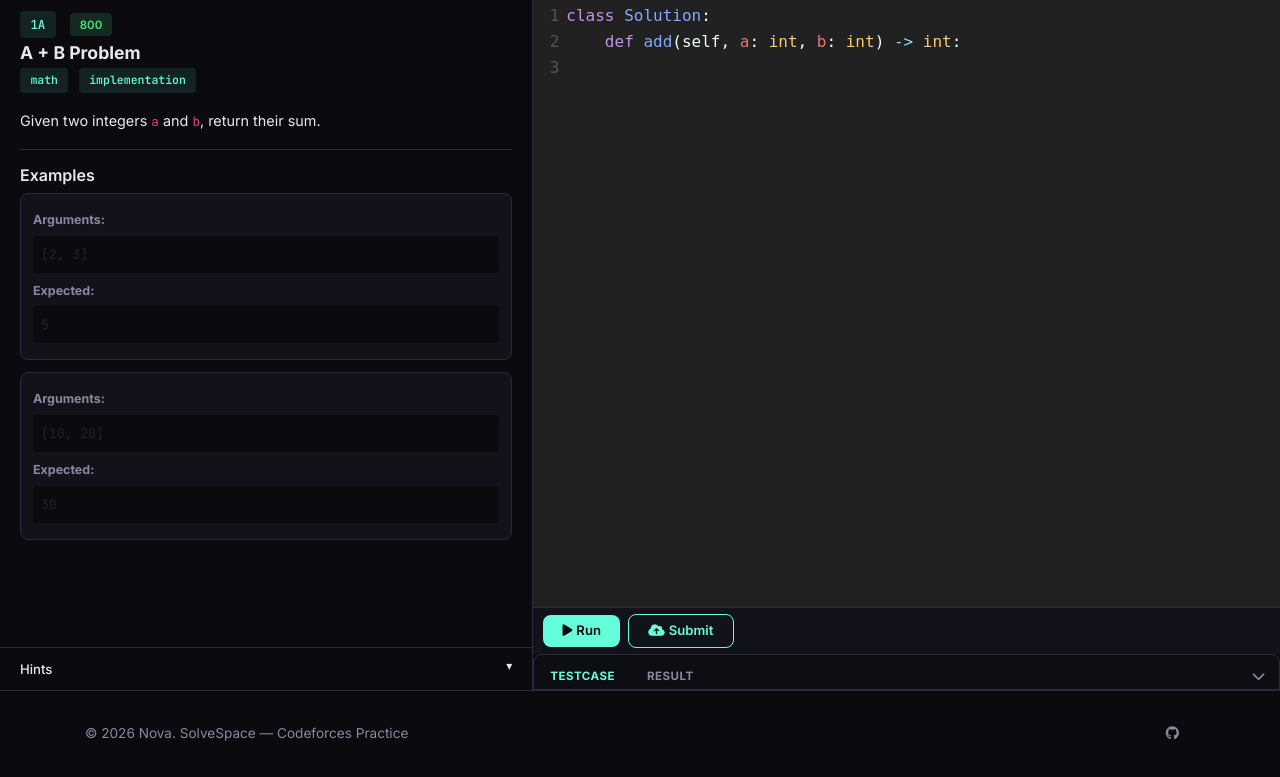
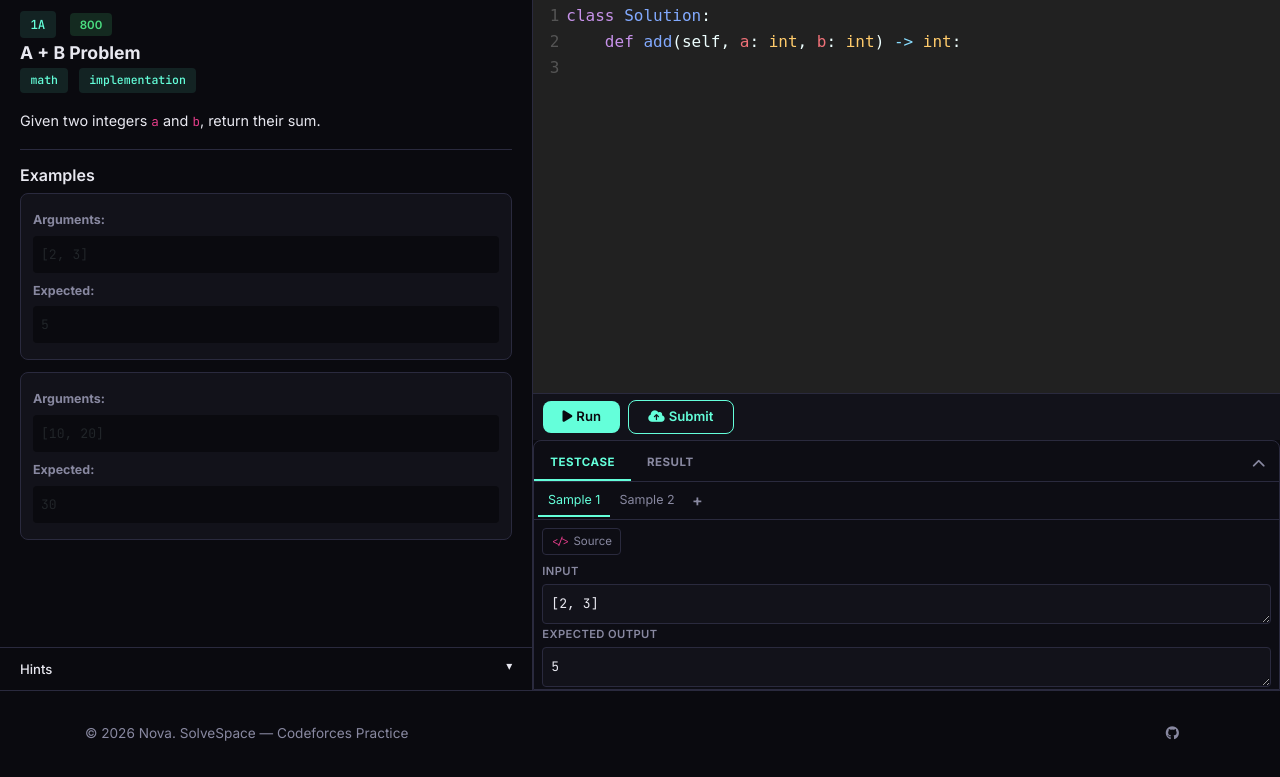
Before and after one commit to NovaProtocol/PracticeForge, a Flask app: page /problem/1/A/ in a window 1280 px wide. Shown: the part 110-887 px from the top of the page. Run offline with Flask 3, Linux system fonts and the light colour scheme; data that the repository does not hold is empty.

Commit message:
Show console panel by default with fixed 250px height

```diff
--- a/solver_private/apps/problems/templates/problems/partials/_console.html
+++ b/solver_private/apps/problems/templates/problems/partials/_console.html
@@ -1,4 +1,4 @@
-<div id="console" class="console-panel collapsed">
+<div id="console" class="console-panel">
   <div id="console-resize-handle" class="console-resize-handle"></div>
 
   <div class="console-header">
@@ -82,8 +82,8 @@
   overflow: hidden;
 }
 .console-panel:not(.collapsed) {
-  flex: 1 1 auto;
-  min-height: 200px;
+  flex: 0 0 250px;
+  min-height: 120px;
 }
 .console-resize-handle {
   height: 4px;
```
